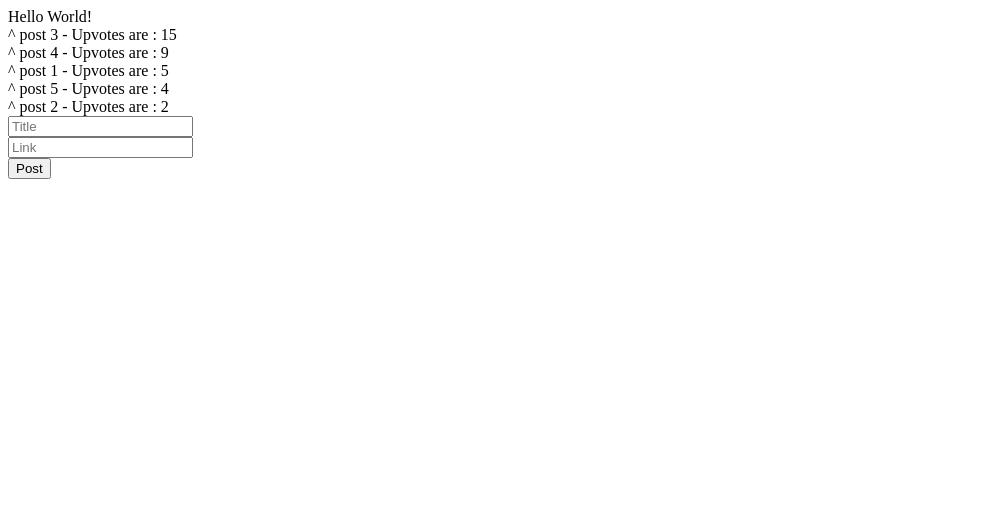
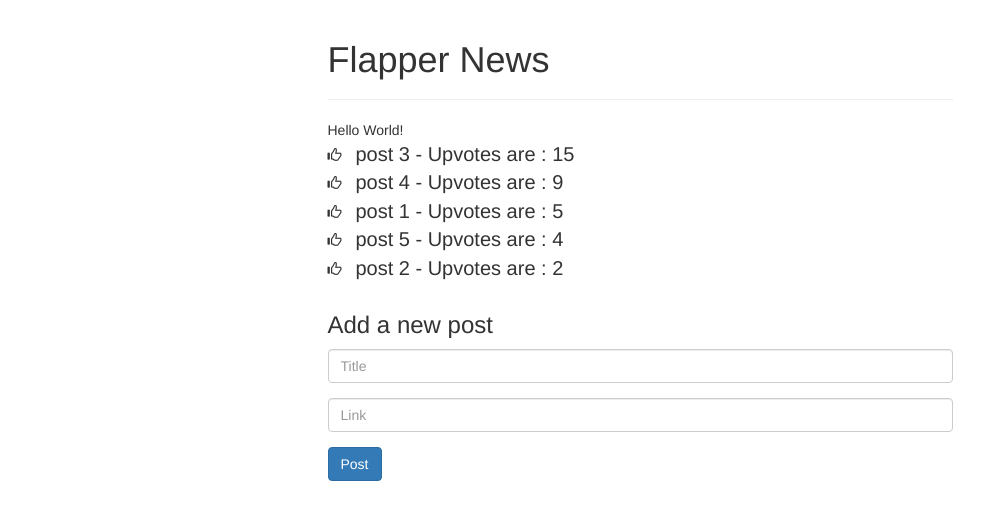
Before and after one commit to cipher1729/MEANapp, a plain HTML site: page index.html in a window 1280 px wide. Shown: the whole page, without its empty margins (0-1008 px from the left). Drawn offline with nearby package versions, Linux system fonts and the light colour scheme.

Commit message:
page formatted using Twitter bootstrap

```diff
--- a/index.html
+++ b/index.html
@@ -1,15 +1,25 @@
 <html>
 	<head>
-	<title>My Angular App!</title>
+	<title>Flapper News</title>
+	 <link href="http://maxcdn.bootstrapcdn.com/bootstrap/3.2.0/css/bootstrap.min.css" rel="stylesheet">
 	<script src="http://ajax.googleapis.com/ajax/libs/angularjs/1.3.10/angular.min.js"></script>
 	<script src="app.js"></script>
+	<style> .glyphicon-thumbs-up { cursor:pointer } </style>
 	</head>
 	<body ng-app="flapperNews" ng-controller="MainCtrl">
+	 <div class="row">
+     <div class="col-md-6 col-md-offset-3">
+
+	  <div class="page-header">
+        <h1>Flapper News</h1>
+      </div>
+
 		<div>
 			{{test}}
 		</div>
 		<div ng-repeat="post in posts | orderBy: '-upvotes'">
-			<span ng-click="clickUpvote(post)">^</span>
+			<span class="glyphicon glyphicon-thumbs-up" ng-click="clickUpvote(post)"></span>
+				<span style="font-size:20px; margin-left:10px;">
 					<a ng-show="post.link" href="{{post.link}}">
 					{{post.title}}
 					</a>
@@ -17,13 +27,23 @@
 					{{post.title}}
 					</span>
 					- Upvotes are : {{post.upvotes}}
+				</span>
 		</div>
-		<form ng-submit="addPost()">
-		 <input type="text" placeholder="Title" ng-model="title"></input>
-		<br>
-		<input type="text" placeholder="Link" ng-model="link"></input>
-		<br>
-		<button type="submit">Post</button>
+		<form ng-submit="addPost()" style="margin-top:30px;">
+		<h3>Add a new post</h3>
+		 <div class="form-group">
+          <input type="text"
+            class="form-control"
+            placeholder="Title"
+            ng-model="title"></input>
+        </div>
+        <div class="form-group">
+          <input type="text"
+          class="form-control"
+          placeholder="Link"
+          ng-model="link"></input>
+        </div>
+        <button type="submit" class="btn btn-primary">Post</button>
 		</form>
 	</body>
 </html>
```
Lines whose indentation alone changed are shown as unchanged.
